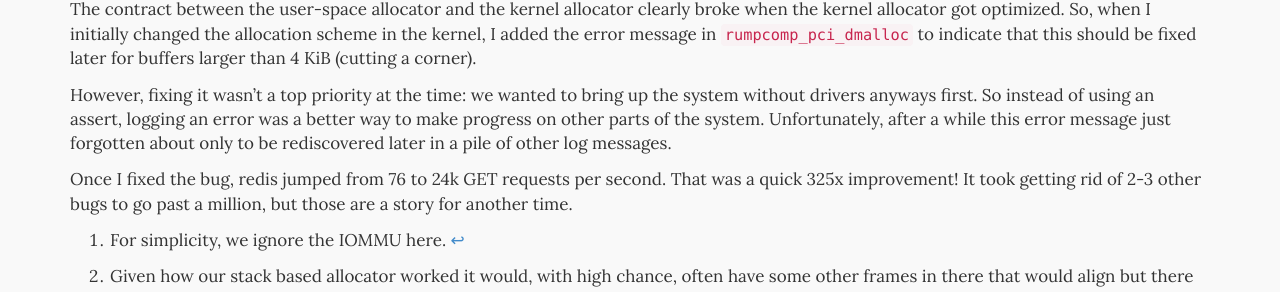
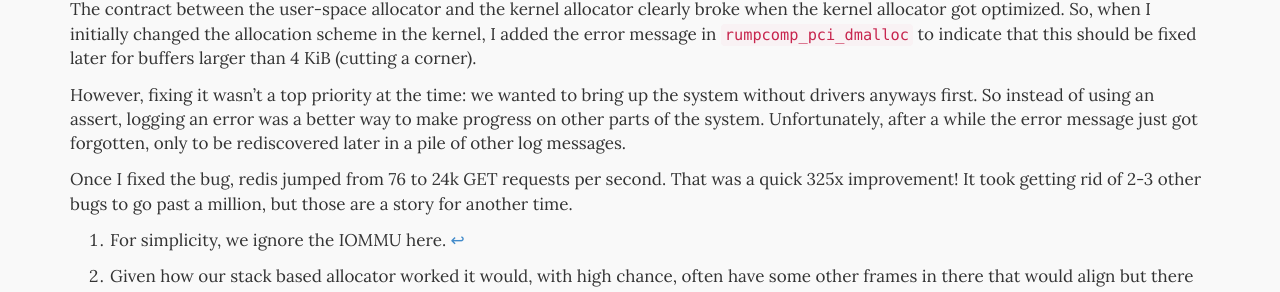
Before and after one commit to gz/website, a Jekyll site: the page built from _posts/2020-03-08-76-requests-per-second.markdown, in a window 1280 px wide and 900 px high, scrolled down 3811 px. Shown: the part 575-867 px from the top of the window. Built offline with Jekyll 4.4.1, drawn with Linux system fonts in a browser that asks for light colours; nearby versions of some CDN libraries; comment, search, counter and statistics services are not loaded.

Commit message:
Fix typo.

```diff
--- a/_posts/2020-03-08-76-requests-per-second.markdown
+++ b/_posts/2020-03-08-76-requests-per-second.markdown
@@ -258,7 +258,7 @@ larger than 4 KiB (cutting a corner).
 However, fixing it wasn't a top priority at the time: we wanted to bring up the
 system without drivers anyways first. So instead of using an assert, logging an
 error was a better way to make progress on other parts of the system.
-Unfortunately, after a while this error message just forgotten about only to be
+Unfortunately, after a while the error message just got forgotten, only to be
 rediscovered later in a pile of other log messages.
 
 Once I fixed the bug, redis jumped from 76 to 24k GET requests per second. That
```
